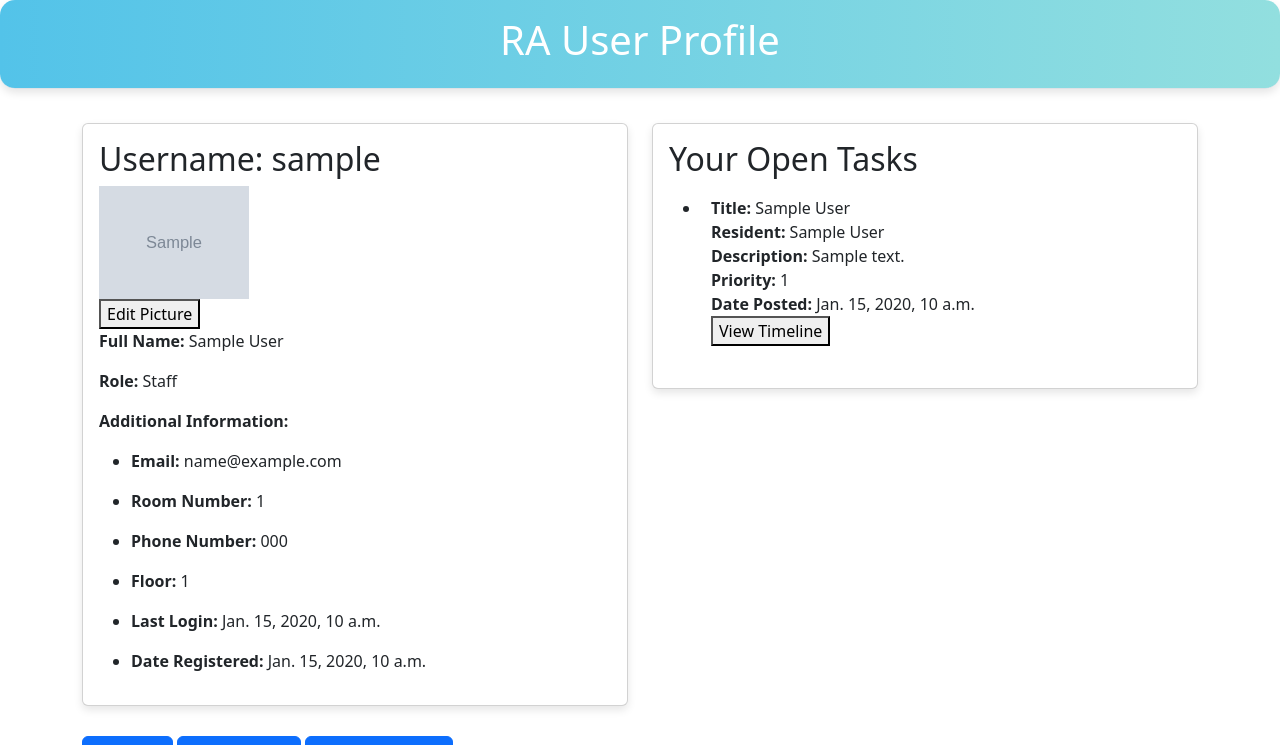
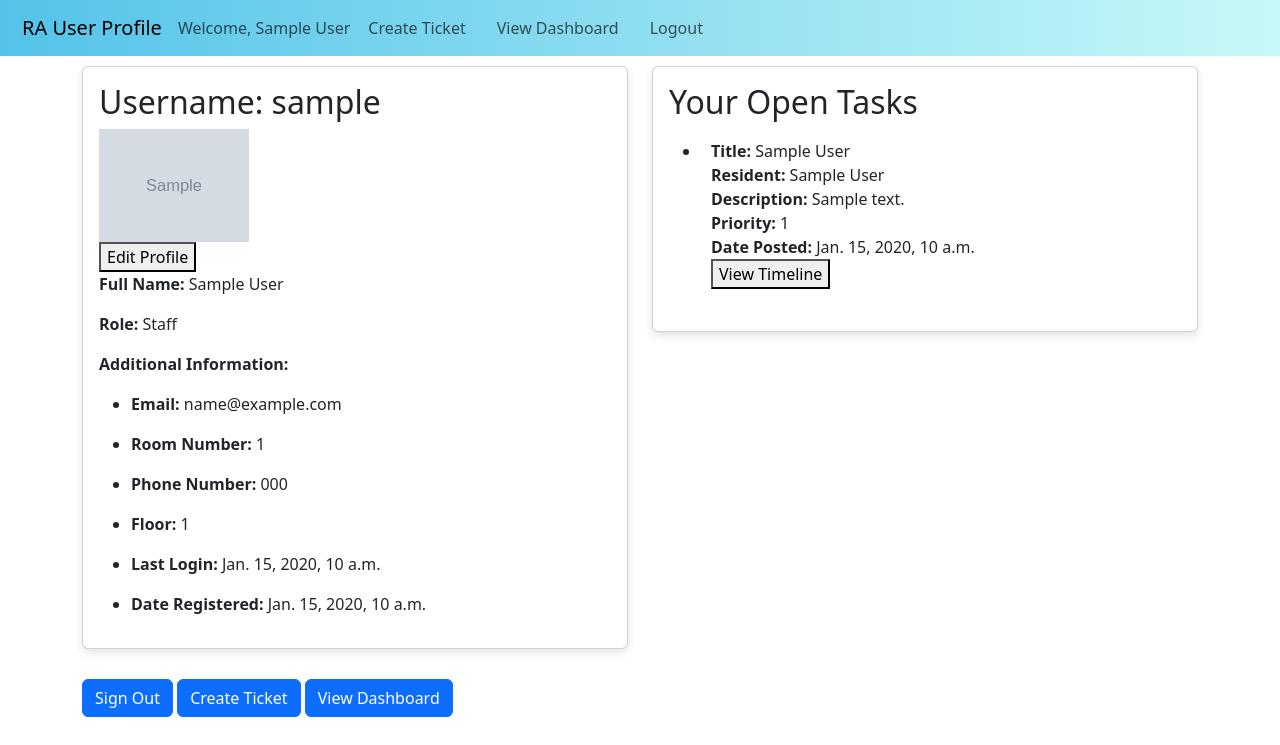
Before and after one commit to david7franco/ReziBo, a Django app: page /profile-view/ in a window 1280 px wide. Shown: the top 745 px of the page. Run offline with Django 4.2, Linux system fonts and the light colour scheme; a user stored in the database is signed in; tables that the repository leaves empty hold one stand-in row (values such as "Sample post"); grey boxes marked "Sample" are stand-in pictures; some libraries are stand-ins or nearby versions.

Commit message:
fixed issue regarding edit picture

```diff
--- a/accounts/forms.py
+++ b/accounts/forms.py
@@ -12,6 +12,11 @@ class UserForm(forms.ModelForm):
     class Meta:
         model = ResidentUser
         fields = ['image', 'residentName', 'resident_email', 'phone_number']
+
+class UserFormRA(forms.ModelForm):
+    class Meta:
+        model = RaUser
+        fields = ['image']
 
 class TextEntryForm(forms.ModelForm):
     class Meta:
--- a/accounts/static/accounts/profile-view.css
+++ b/accounts/static/accounts/profile-view.css
@@ -11,7 +11,20 @@ body {
     margin-bottom: 40px;
     font-size: 2.5rem;
 }
+.navbar {
+    background: linear-gradient(to right, #53c3e9, #c8f8f8);
+    color: white;
+}
 
+.navbar-brand, .navbar-nav .nav-link {
+    color: white;
+    margin-right: 5px;
+    margin-left: 10px;
+}
+
+.navbar-brand:hover, .navbar-nav .nav-link:hover {
+    color: #ccc;
+}
 .blue-gradient-background {
     color: #ffffff;
     padding: 1em 0;
--- a/accounts/templates/registration/profile-view-rauser.html
+++ b/accounts/templates/registration/profile-view-rauser.html
@@ -8,12 +8,44 @@
     {% bootstrap_css %}
     {% bootstrap_javascript %}
 </head>
+
+
 <body>
-
-    <header class="d-flex flex-wrap justify-content-center py-3 mb-4 border-bottom blue-gradient-background">
-        <h1>RA User Profile</h1>
-    </header>
-
+    <nav class="navbar navbar-expand-lg navbar-light bg-primary">
+        <div class="container-fluid">
+            <a class="navbar-brand" href="#"> RA User Profile</a>
+            <div class="collapse navbar-collapse" id="navbarSupportedContent">
+                {% if user.is_authenticated %}
+                    <span class="navbar-text">
+                        Welcome, {{ user.rauser.ra_name }}
+                    </span>
+                {% endif %}
+                <ul class="navbar-nav me-auto">
+                    <li class="nav-item">
+                        <a class="nav-link" href="{% url 'create_ticket' %}">
+                            <span class="navbar-text">
+                                Create Ticket
+                            </span>
+                        </a>
+                    </li>
+                    <li class="nav-item">
+                        <a class="nav-link" href="{% url 'trello_board' %}">
+                            <span class="navbar-text">
+                                View Dashboard
+                            </span>
+                        </a>
+                    </li>
+                    <li class="nav-item">
+                        <a class="nav-link" href="{% url 'logout' %}">
+                            <span class="navbar-text">
+                                Logout
+                            </span>
+                        </a>
+                    </li>
+                </ul>
+            </div>
+        </div>
+    </nav>
     <div class="container">
         <div class="row">
             <div class="col-md-6">
@@ -26,7 +58,7 @@
                         <form method="post" enctype="multipart/form-data" action="{% url 'edit_profile_ra' %}">
                             {% csrf_token %}
                             {{ form.as_p }}
-                            <button type="submit">Edit Picture</button>
+                        <button type="submit">Edit Profile</button>
                         </form>
                         <p><strong>Full Name:</strong> {{ user.rauser.ra_name }}</p>
                         <p><strong>Role:</strong> Staff
--- a/accounts/templates/registration/trello.html
+++ b/accounts/templates/registration/trello.html
@@ -33,7 +33,7 @@
                 {% endif %}
                 <ul class="navbar-nav me-auto">
                     <li class="nav-item">
-                        <a class="nav-link" href="{% url 'profile-view' %}">
+                        <a class="nav-link" href="{% url 'profile-view-rauser' %}">
                             <span class="navbar-text">
                                 View Profile
                             </span>
--- a/accounts/views.py
+++ b/accounts/views.py
@@ -30,6 +30,7 @@ from django.shortcuts import render, get_object_or_404
 from .models import Task, ChatMessage, ResidentUser, RaUser
 from django.template.loader import render_to_string
 from .forms import UserForm
+from .forms import UserFormRA
 from django.contrib.auth.decorators import login_required
 
 class SignUpView(generic.CreateView):
@@ -347,7 +348,7 @@ def edit_profile_ra(request):
     ra_user = request.user
 
     if request.method == 'POST':
-        form = UserForm(request.POST, request.FILES, instance=ra_user.rauser)
+        form = UserFormRA(request.POST, request.FILES, instance=ra_user.rauser)
         if form.is_valid():
             form.save()
     else:
```
Also changed, not shown: accounts/static/accounts/edit-profile.css (+15 -0 lines), accounts/templates/registration/profile-view.html (+42 -7 lines).
